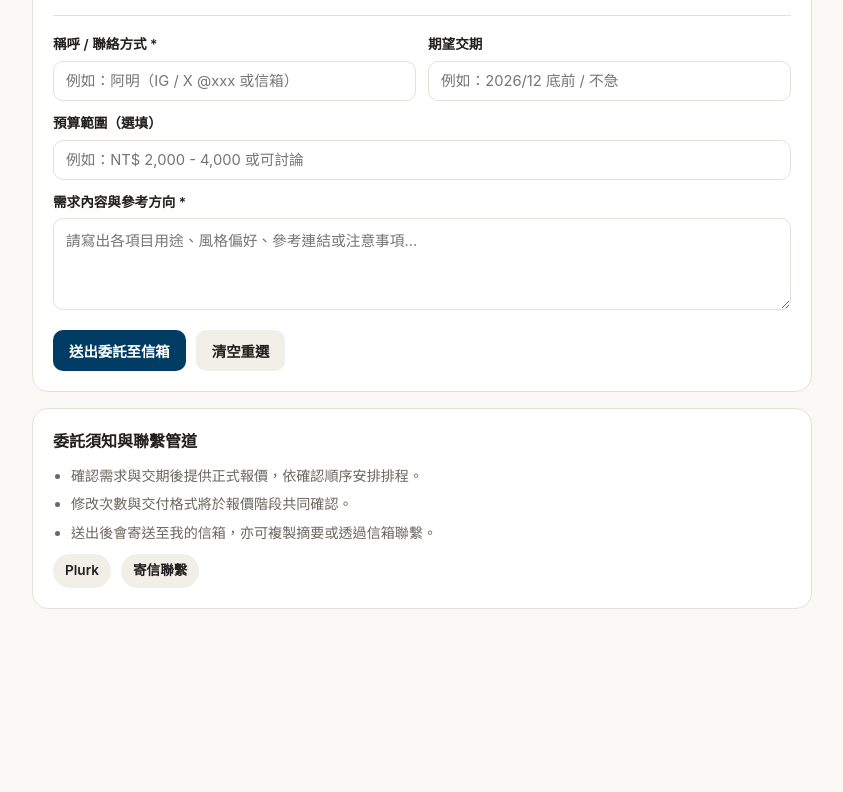
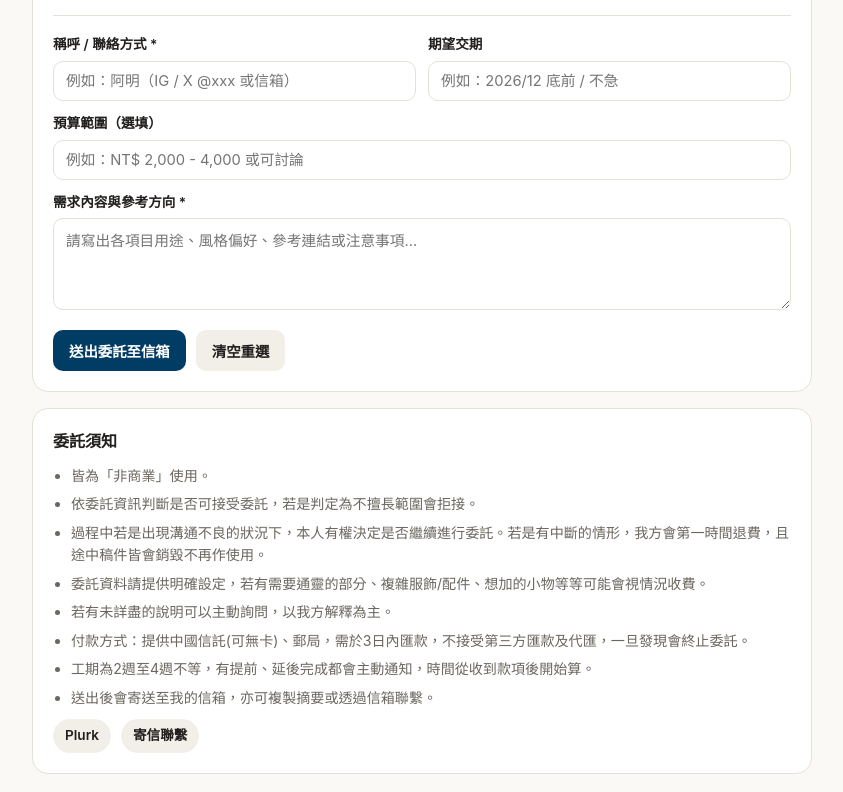
Before and after one commit to myokk88/commission001, a plain HTML site: page index.html in a window 1280 px wide. Shown: the part 761-1553 px from the top of the page, without its empty margins (218-1061 px from the left). Before the commit the page ends 1388 px from the top, so only its background shows below. Drawn offline with Linux system fonts and the light colour scheme.

Commit message:
Update index.html

```diff
--- a/index.html
+++ b/index.html
@@ -3,7 +3,7 @@
 <head>
   <meta charset="UTF-8" />
   <meta name="viewport" content="width=device-width, initial-scale=1.0" />
-  <title>委託資訊與需求表</title>
+  <title>2026年 K女委託申請表</title>
   <style>
     :root {
       --bg: #faf9f6;
@@ -417,7 +417,7 @@
 
     <!-- 3. 委託須知與外部連結 -->
     <section class="box">
-      <h2 class="sec-title" style="margin-bottom:10px;">委託須知與聯繫管道</h2>
+      <h2 class="sec-title" style="margin-bottom:10px;">委託須知</h2>
       <ul id="rulesList" class="rules"></ul>
       <div id="socialLinks" class="links"></div>
     </section>
@@ -428,7 +428,7 @@
       // ★ 改成你的收件信箱（Gmail）
       receiverEmail: "tkpc1999@gmail.com",
 
-      title: "委託企劃＆接案說明頁",
+      title: "2026年 K女委託申請表",
       intro: "歡迎先看下方委託項目與須知，可直接勾選多個項目並送出委託需求。",
       isOpen: true,
       openText: "開放委託中",
@@ -445,12 +445,18 @@
         { id: "a1", name: "急件", rate: 40 },
         { id: "a2", name: "印刷品(無料only)", rate: 25 },
         { id: "a3", name: "不公開展示", rate: 15 },
-        { id: "a4", name: "修改一次", rate: 10 },
-        { id: "a5", name: "正比+1人", rate: 100 }
+        { id: "a4", name: "額外修改一次", rate: 10 },
+        { id: "a5", name: "正比+1人", rate: 100 },
+        { id: "a6", name: "小頭+1顆", rate: 100 },
       ],
       rules: [
-        "確認需求與交期後提供正式報價，依確認順序安排排程。",
-        "修改次數與交付格式將於報價階段共同確認。",
+        "皆為「非商業」使用。",
+        "依委託資訊判斷是否可接受委託，若是判定為不擅長範圍會拒接。",
+        "過程中若是出現溝通不良的狀況下，本人有權決定是否繼續進行委託。若是有中斷的情形，我方會第一時間退費，且途中稿件皆會銷毀不再作使用。",
+        "委託資料請提供明確設定，若有需要通靈的部分、複雜服飾/配件、想加的小物等等可能會視情況收費。",
+        "若有未詳盡的說明可以主動詢問，以我方解釋為主。",
+        "付款方式：提供中國信託(可無卡)、郵局，需於3日內匯款，不接受第三方匯款及代匯，一旦發現會終止委託。",
+        "工期為2週至4週不等，有提前、延後完成都會主動通知，時間從收到款項後開始算。",
         "送出後會寄送至我的信箱，亦可複製摘要或透過信箱聯繫。"
       ],
       links: [
```
